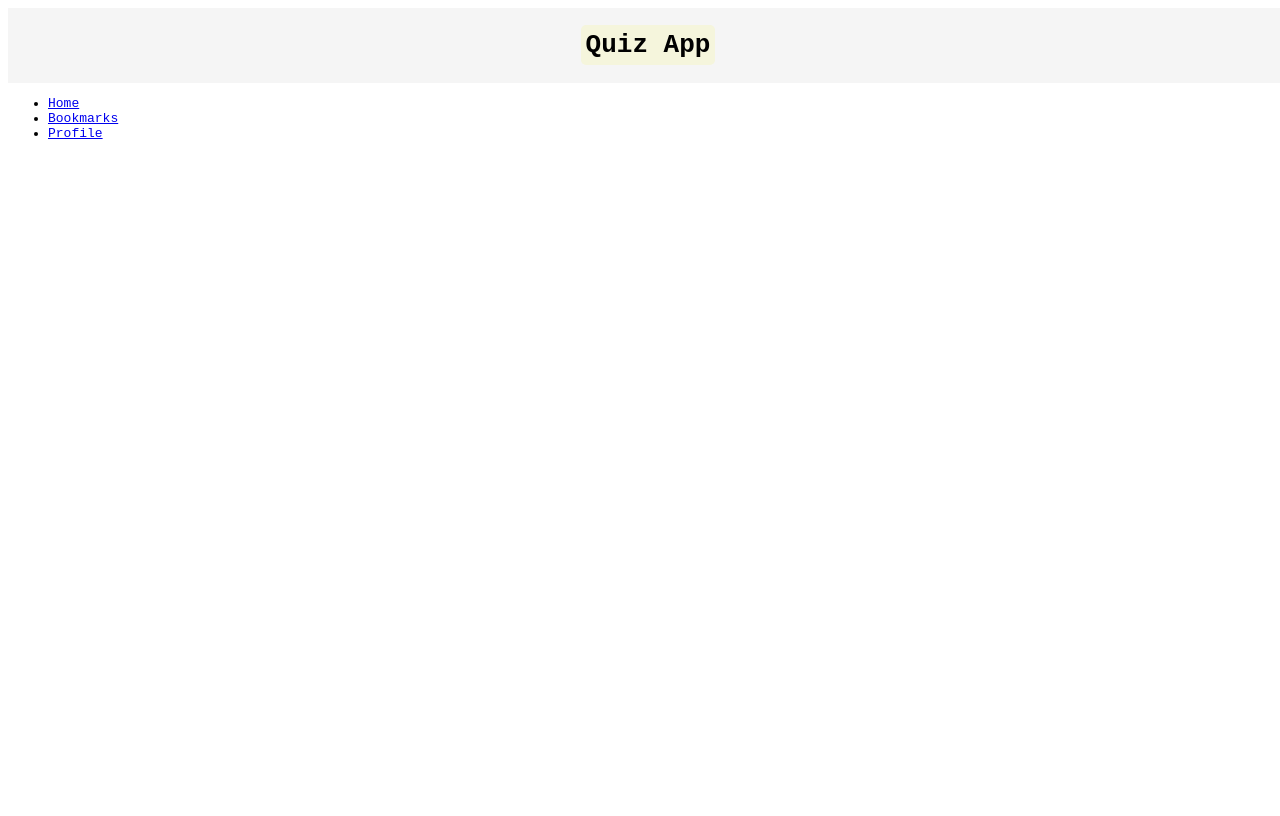
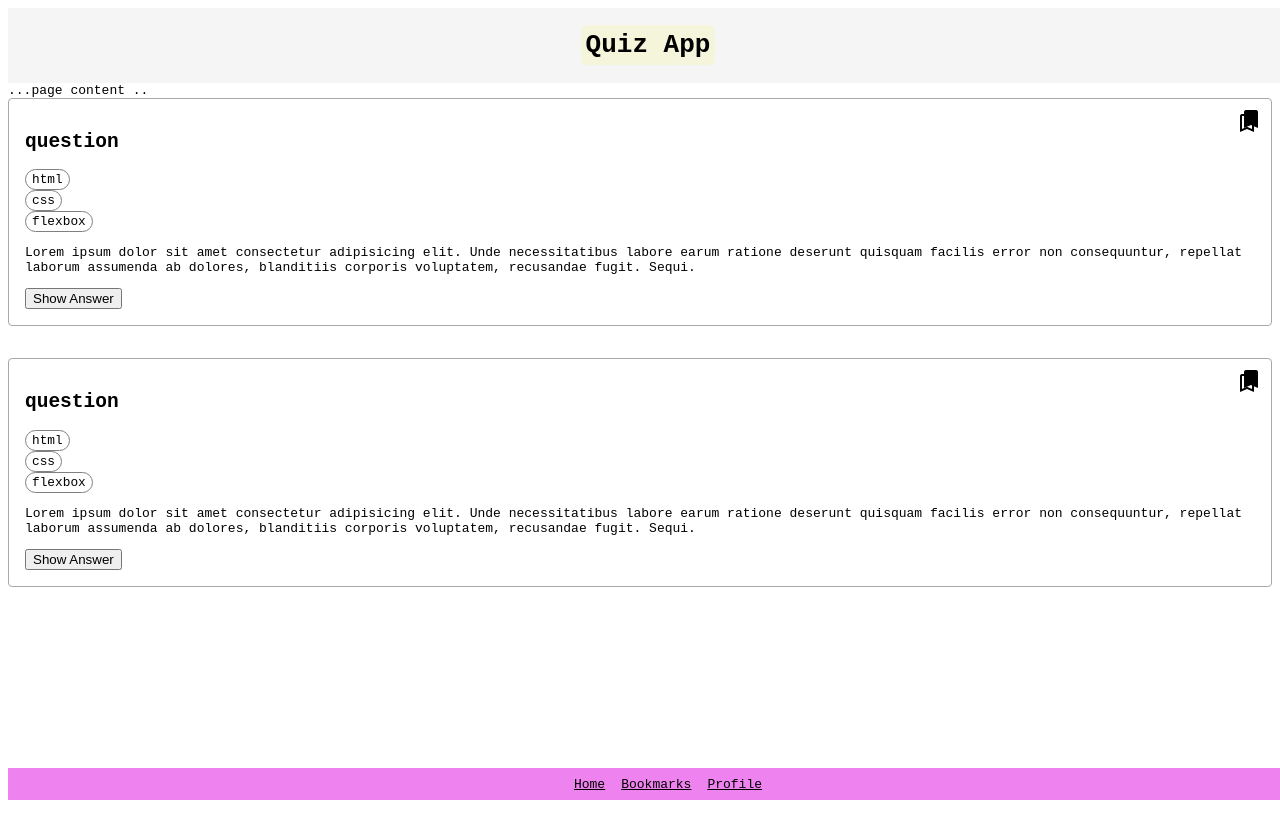
Before and after one commit to Testo-saurus/quiz-app, a website: page index.html in a window 1280 px wide. Drawn offline with Linux system fonts and the light colour scheme.

Commit message:
styling card

```diff
--- a/components/card.css
+++ b/components/card.css
@@ -0,0 +1,34 @@
+.card {
+  display: flex;
+  flex-direction: column;
+  align-items: flex-start;
+  border: 1px solid darkgray;
+  padding: 1rem;
+  border-radius: 4px;
+  margin-bottom: 2rem;
+  position: relative; /* Position relative is used to allow absolutely positioned child elements inside the card */
+}
+
+.bookmark-icon-filled {
+  position: absolute;
+  top: 8px;
+  right: 8px;
+  cursor: pointer;
+}
+.bookmark-icon-border {
+  position: absolute;
+  top: 12px;
+  right: 12px;
+  cursor: pointer;
+}
+
+.tag {
+  border: 1px solid grey;
+  border-radius: 999px;
+  padding: 2px 6px;
+  font-size: 0.8rem;
+}
+
+.card-button {
+  cursor: pointer;
+}
--- a/components/navigation.css
+++ b/components/navigation.css
@@ -0,0 +1,22 @@
+.navbar {
+  position: fixed; /* had to fix the navbar because with just flexbox the navbar was wiggely */
+  bottom: 0;
+  width: 100%;
+  z-index: 100; /* Ensures navbar stays on top of other content */
+}
+
+.nav-links {
+  display: flex;
+  justify-content: center;
+  align-items: center;
+
+  background-color: violet;
+  gap: 1rem;
+  list-style: none;
+  height: 2rem;
+  margin: 0;
+}
+
+.nav-links li a {
+  color: black;
+}
--- a/global.css
+++ b/global.css
@@ -4,5 +4,14 @@
   box-sizing: border-box;
 }
 body {
+  display: flex;
+  flex-direction: column;
+  justify-content: flex-start;
+  min-height: 100vh; /* 100% viewhight needed in order to make pushing down the navbar */
   font-family: monospace;
+  overscroll-behavior-y: none;
 }
+
+.main-content {
+  flex-grow: 1; /* .main-content grows to fill space pushing .navbar down. */
+}
--- a/index.html
+++ b/index.html
@@ -5,11 +5,63 @@
     <meta name="viewport" content="width=device-width, initial-scale=1.0" />
     <title>Quiz App</title>
     <link rel="stylesheet" href="./styles.css" />
+    <link
+      href="https://fonts.googleapis.com/icon?family=Material+Icons"
+      rel="stylesheet"
+    />
   </head>
   <body>
     <header class="header">
       <h1>quiz app</h1>
     </header>
+
+    <main class="main-content">
+      ...page content ..
+
+      <article class="card">
+        <h2>question</h2>
+
+        <span class="material-icons bookmark-icon-border">bookmark_border</span>
+        <!-- Unfilled/outlined bookmark -->
+        <span class="material-icons bookmark-icon-filled">bookmark</span>
+        <!-- Filled bookmark -->
+
+        <span class="tag">html</span>
+        <span class="tag">css</span>
+        <span class="tag">flexbox</span>
+
+        <p>
+          Lorem ipsum dolor sit amet consectetur adipisicing elit. Unde
+          necessitatibus labore earum ratione deserunt quisquam facilis error
+          non consequuntur, repellat laborum assumenda ab dolores, blanditiis
+          corporis voluptatem, recusandae fugit. Sequi.
+        </p>
+
+        <button class="card-button">Show Answer</button>
+      </article>
+
+      <article class="card">
+        <h2>question</h2>
+
+        <span class="material-icons bookmark-icon-border">bookmark_border</span>
+        <!-- Unfilled/outlined bookmark -->
+        <span class="material-icons bookmark-icon-filled">bookmark</span>
+        <!-- Filled bookmark -->
+
+        <span class="tag">html</span>
+        <span class="tag">css</span>
+        <span class="tag">flexbox</span>
+
+        <p>
+          Lorem ipsum dolor sit amet consectetur adipisicing elit. Unde
+          necessitatibus labore earum ratione deserunt quisquam facilis error
+          non consequuntur, repellat laborum assumenda ab dolores, blanditiis
+          corporis voluptatem, recusandae fugit. Sequi.
+        </p>
+
+        <button class="card-button">Show Answer</button>
+      </article>
+    </main>
 
     <nav class="navbar">
       <ul class="nav-links">
--- a/styles.css
+++ b/styles.css
@@ -1,2 +1,4 @@
 @import url("global.css");
 @import url("./components/header.css");
+@import url("./components/navigation.css");
+@import url("./components/card.css");
```
Also changed, not shown: package.json (added, +9 -0 lines).
